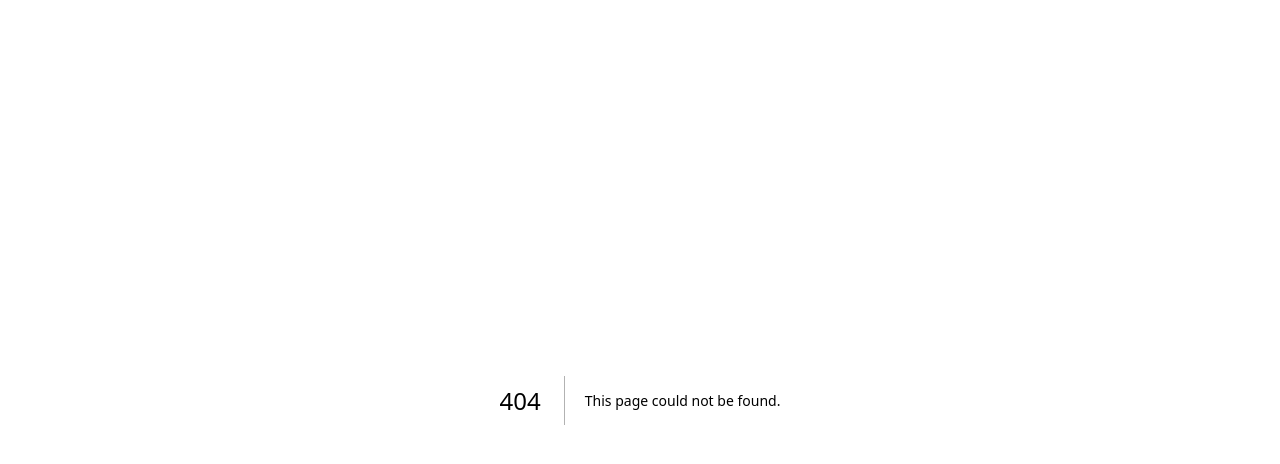
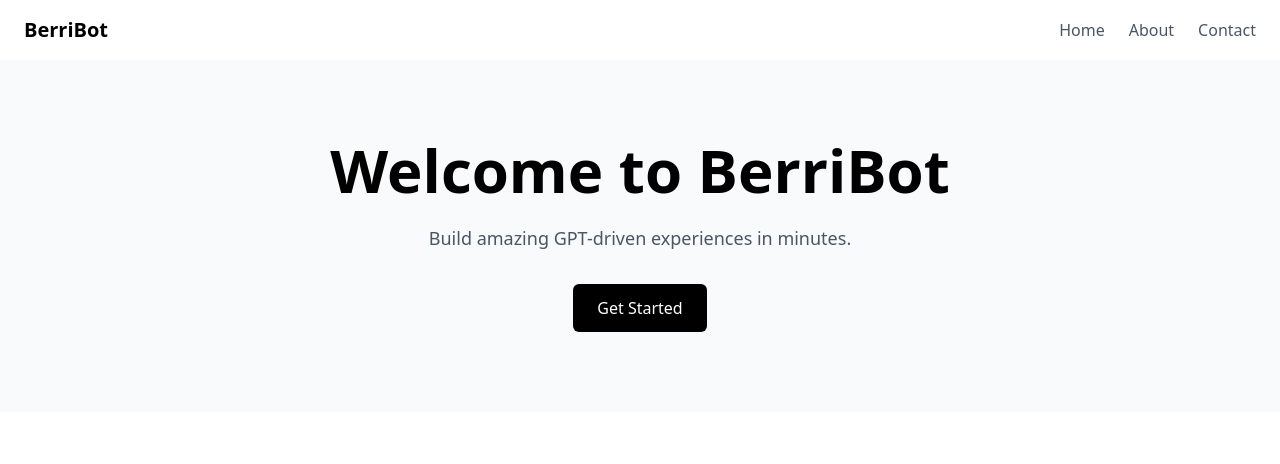
Before and after one commit to LuseBiswas/BerrieBot, a Next.js app: page /user in a window 1280 px wide. Before the commit this address had no page. Shown: the top 464 px of the page. Built offline with nearby package versions, Linux system fonts and the light colour scheme.

Commit message:
Project Staructure is setuped

```diff
--- /dev/null
+++ b/app/admin/page.tsx
@@ -0,0 +1,12 @@
+import NavBar from "@/components/NavBar";
+
+export default function AdminDashboard() {
+  return (
+    <div className="flex min-h-screen flex-col">
+      <NavBar />
+      <main className="flex-1 flex items-center justify-center">
+        <h1 className="text-3xl font-bold">Admin Dashboard (Coming Soon)</h1>
+      </main>
+    </div>
+  );
+}
--- a/app/page.tsx
+++ b/app/page.tsx
@@ -1,95 +1,3 @@
-import Image from "next/image";
-import styles from "./page.module.css";
+import Home from "./user/page";
 
-export default function Home() {
-  return (
-    <div className={styles.page}>
-      <main className={styles.main}>
-        <Image
-          className={styles.logo}
-          src="/next.svg"
-          alt="Next.js logo"
-          width={180}
-          height={38}
-          priority
-        />
-        <ol>
-          <li>
-            Get started by editing <code>app/page.tsx</code>.
-          </li>
-          <li>Save and see your changes instantly.</li>
-        </ol>
-
-        <div className={styles.ctas}>
-          <a
-            className={styles.primary}
-            href="https://vercel.com/new?utm_source=create-next-app&utm_medium=appdir-template&utm_campaign=create-next-app"
-            target="_blank"
-            rel="noopener noreferrer"
-          >
-            <Image
-              className={styles.logo}
-              src="/vercel.svg"
-              alt="Vercel logomark"
-              width={20}
-              height={20}
-            />
-            Deploy now
-          </a>
-          <a
-            href="https://nextjs.org/docs?utm_source=create-next-app&utm_medium=appdir-template&utm_campaign=create-next-app"
-            target="_blank"
-            rel="noopener noreferrer"
-            className={styles.secondary}
-          >
-            Read our docs
-          </a>
-        </div>
-      </main>
-      <footer className={styles.footer}>
-        <a
-          href="https://nextjs.org/learn?utm_source=create-next-app&utm_medium=appdir-template&utm_campaign=create-next-app"
-          target="_blank"
-          rel="noopener noreferrer"
-        >
-          <Image
-            aria-hidden
-            src="/file.svg"
-            alt="File icon"
-            width={16}
-            height={16}
-          />
-          Learn
-        </a>
-        <a
-          href="https://vercel.com/templates?framework=next.js&utm_source=create-next-app&utm_medium=appdir-template&utm_campaign=create-next-app"
-          target="_blank"
-          rel="noopener noreferrer"
-        >
-          <Image
-            aria-hidden
-            src="/window.svg"
-            alt="Window icon"
-            width={16}
-            height={16}
-          />
-          Examples
-        </a>
-        <a
-          href="https://nextjs.org?utm_source=create-next-app&utm_medium=appdir-template&utm_campaign=create-next-app"
-          target="_blank"
-          rel="noopener noreferrer"
-        >
-          <Image
-            aria-hidden
-            src="/globe.svg"
-            alt="Globe icon"
-            width={16}
-            height={16}
-          />
-          Go to nextjs.org →
-        </a>
-      </footer>
-    </div>
-  );
-}
+export default Home;
--- /dev/null
+++ b/app/user/page.tsx
@@ -0,0 +1,13 @@
+import NavBar from "@/components/NavBar";
+import HeroSection from "@/components/HeroSection";
+
+export default function Home() {
+  return (
+    <div className="flex min-h-screen flex-col">
+      <NavBar />
+      <main className="flex-1">
+        <HeroSection />
+      </main>
+    </div>
+  );
+}
--- /dev/null
+++ b/components/HeroSection.tsx
@@ -0,0 +1,17 @@
+export default function HeroSection() {
+  return (
+    <section className="bg-gray-50">
+      <div className="mx-auto max-w-7xl px-6 py-20 text-center">
+        <h1 className="mb-6 text-4xl font-bold sm:text-6xl">
+          Welcome to BerriBot
+        </h1>
+        <p className="mb-8 text-lg text-gray-600">
+          Build amazing GPT-driven experiences in minutes.
+        </p>
+        <button className="rounded-md bg-black px-6 py-3 text-white transition-colors hover:bg-gray-800">
+          Get Started
+        </button>
+      </div>
+    </section>
+  );
+}
--- /dev/null
+++ b/components/NavBar.tsx
@@ -0,0 +1,30 @@
+import Link from "next/link";
+
+export default function NavBar() {
+  return (
+    <nav className="bg-white shadow">
+      <div className="mx-auto flex max-w-7xl items-center justify-between px-6 py-4">
+        <Link href="/" className="text-xl font-semibold">
+          BerriBot
+        </Link>
+        <ul className="flex items-center space-x-6">
+          <li>
+            <Link href="/" className="text-gray-600 transition-colors hover:text-black">
+              Home
+            </Link>
+          </li>
+          <li>
+            <Link href="#about" className="text-gray-600 transition-colors hover:text-black">
+              About
+            </Link>
+          </li>
+          <li>
+            <Link href="#contact" className="text-gray-600 transition-colors hover:text-black">
+              Contact
+            </Link>
+          </li>
+        </ul>
+      </div>
+    </nav>
+  );
+}
```
